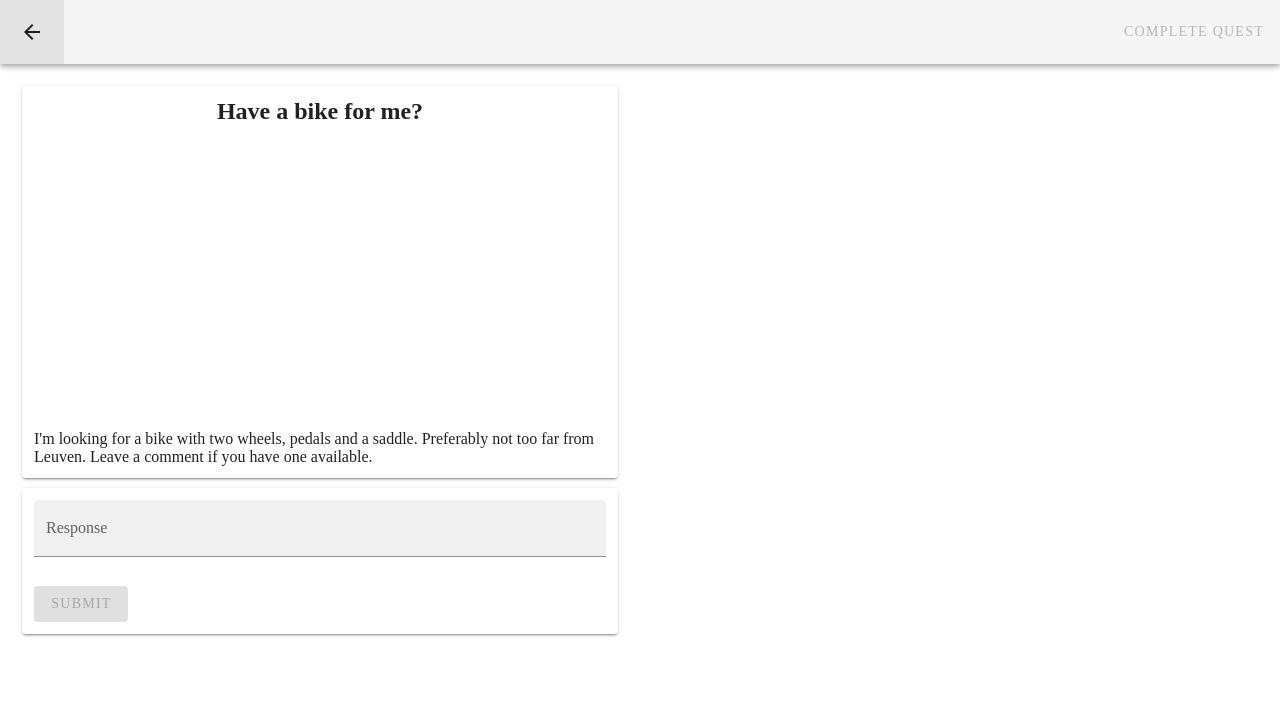
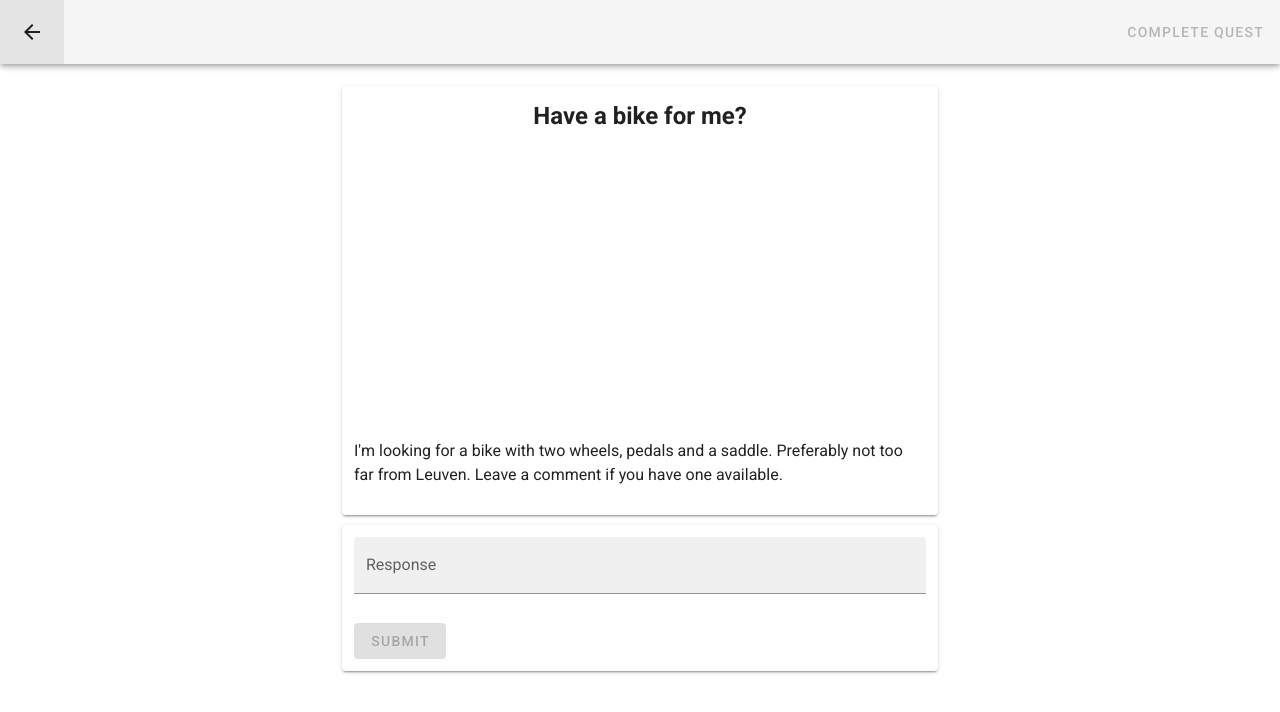
Before and after one commit to AE-nv/Technovate, a Vue app in the folder karma-village/: page /#/quest/bike in a window 1280 px wide. Shown: the top 712 px of the page. Built offline with nearby package versions, Linux system fonts and the light colour scheme; what vuetify-google-autocomplete would draw is missing.

Commit message:
Revert "Revert "Merge branch 'bike-quest/exercise-3' into bike-quest/exercise-4""
This reverts commit b8f7664e5894d92db5362b9cbd8626052241a71c.

```diff
--- a/karma-village/src/App.vue
+++ b/karma-village/src/App.vue
@@ -1,9 +1,11 @@
 <template>
-    <v-flex xs12 sm6 offset-sm3>
-        <v-content>
-            <router-view/>
-        </v-content>
-    </v-flex>
+    <v-app>
+        <v-flex xs12 sm6 offset-sm3>
+            <v-main fluid>
+                <router-view/>
+            </v-main>
+        </v-flex>
+    </v-app>
 </template>
 
 <script lang="ts">
--- a/karma-village/src/components/Quest/BikeQuest.vue
+++ b/karma-village/src/components/Quest/BikeQuest.vue
@@ -52,20 +52,15 @@ import NavigationComponent from '@/components/Shared/Navigation.vue';
     components: { NavigationComponent },
 })
 export default class BikeQuest extends Vue {
-    public text: string = '';
-    public responses: string[] = [];
+    private text: string = '';
+    private responses: string[] = [];
 
-    get isQuestComplete(): boolean {
-        let completed = false;
-        for (const res of this.responses) {
-            if (res.indexOf('saddle') > -1 && res.indexOf('pedals') > -1 && res.indexOf('wheels') > -1) {
-                completed = true;
-            }
-        }
-        return completed;
+    private get isQuestComplete(): boolean {
+        return this.responses
+            .some(res => res.indexOf('saddle') > -1 && res.indexOf('pedals') > -1 && res.indexOf('wheels') > -1);
     }
 
-    public addResponse(): void {
+    private addResponse(): void {
         this.responses.push(this.text);
         this.text = '';
     }
--- a/karma-village/src/components/Quest/QuestList.vue
+++ b/karma-village/src/components/Quest/QuestList.vue
@@ -2,6 +2,8 @@
     <div>
         <header-component></header-component>
 
+        <v-container fluid>
+            <v-row justify="center">
                 <v-list>
                     <v-card v-for="(quest,index) in quests" :key="index">
                         <v-container>
@@ -9,6 +11,8 @@
                         </v-container>
                     </v-card>
                 </v-list>
+            </v-row>
+        </v-container>
     </div>
 </template>
 
--- a/karma-village/src/components/Shared/Header.vue
+++ b/karma-village/src/components/Shared/Header.vue
@@ -1,5 +1,5 @@
 <template>
-    <v-app-bar app class="header__toolbar">
+    <v-app-bar app class="header__toolbar" color="deep-purple accent-4">
         <v-toolbar-title class="header__title headline font-weight-ligth has-text-weight-semibold is-uppercase">
             <span class="font-weight-light">Quest App</span>
         </v-toolbar-title>
@@ -17,12 +17,7 @@
 <style lang="scss">
     $bg-color: #3F51B5;
 
-    .header__toolbar.theme--light.v-toolbar {
-        background-color: $bg-color;
-    }
-
     .header__title {
-        background-color: $bg-color;
         color: #f5f5f5!important;
         width: 100%;
         padding: 4px 4px;
@@ -36,5 +31,8 @@
     .is-uppercase{
         text-transform: uppercase;
     }
+    .header__toolbar.deep-purple {
+        background-color: $bg-color !important;
+    }
 
 </style>
--- a/karma-village/src/services/Quest.service.ts
+++ b/karma-village/src/services/Quest.service.ts
@@ -31,7 +31,7 @@ class QuestService {
     }
 
     public getQuestById(id: number): IQuest {
-        return this.quests.filter((x) => x.id === id)[0];
+        return this.quests.find((x) => x.id === id);
     }
 }
 
```
Also changed, not shown: karma-village/package.json (+6 -6 lines), 1 other file (tests, documents, lock files or other folders). Lines whose indentation alone changed are shown as unchanged.
